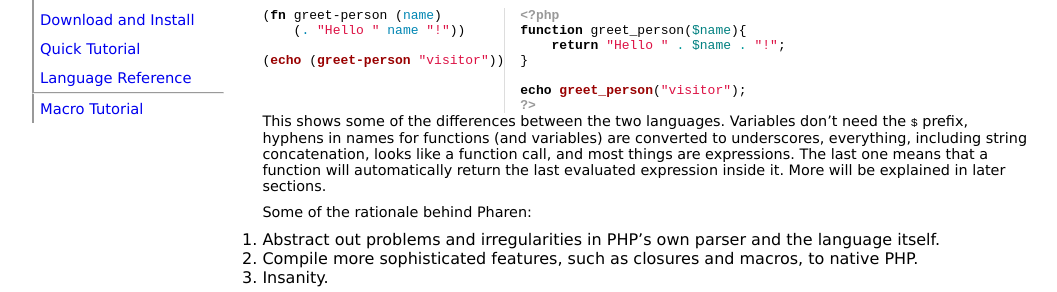
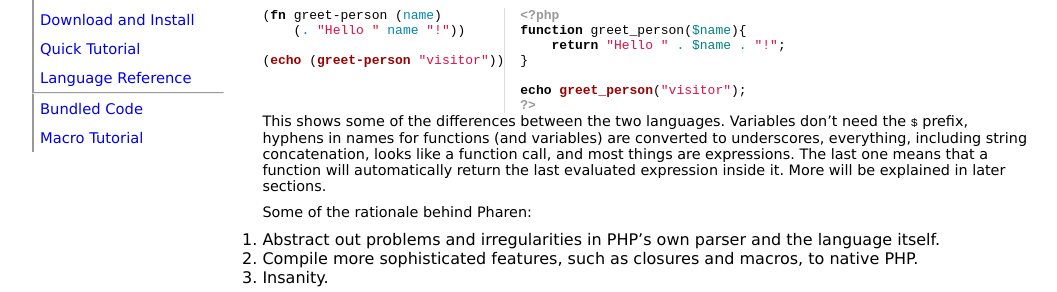
Before and after one commit to Scriptor/pharen, a Jekyll site: the page built from index.markdown, in a window 1280 px wide. Shown: the part 213-505 px from the top of the page, without its empty margins (32-1089 px from the left). Built offline with Jekyll 4.4.1, drawn with Linux system fonts in a browser that asks for light colours.

Commit message:
Add link to bundled code page to layout.

```diff
--- a/_layouts/default.html
+++ b/_layouts/default.html
@@ -17,6 +17,7 @@
             <li><a href='tutorial.html'>Quick Tutorial</a></li>
 			<li><a href='reference.html'>Language Reference</a></li>
 			<hr/>
+			<li><a href='bundled.html'>Bundled Code</a></li>
 			<li><a href='macro-tutorial.html'>Macro Tutorial<a></li>
 		</ul>
 	</div>
```
